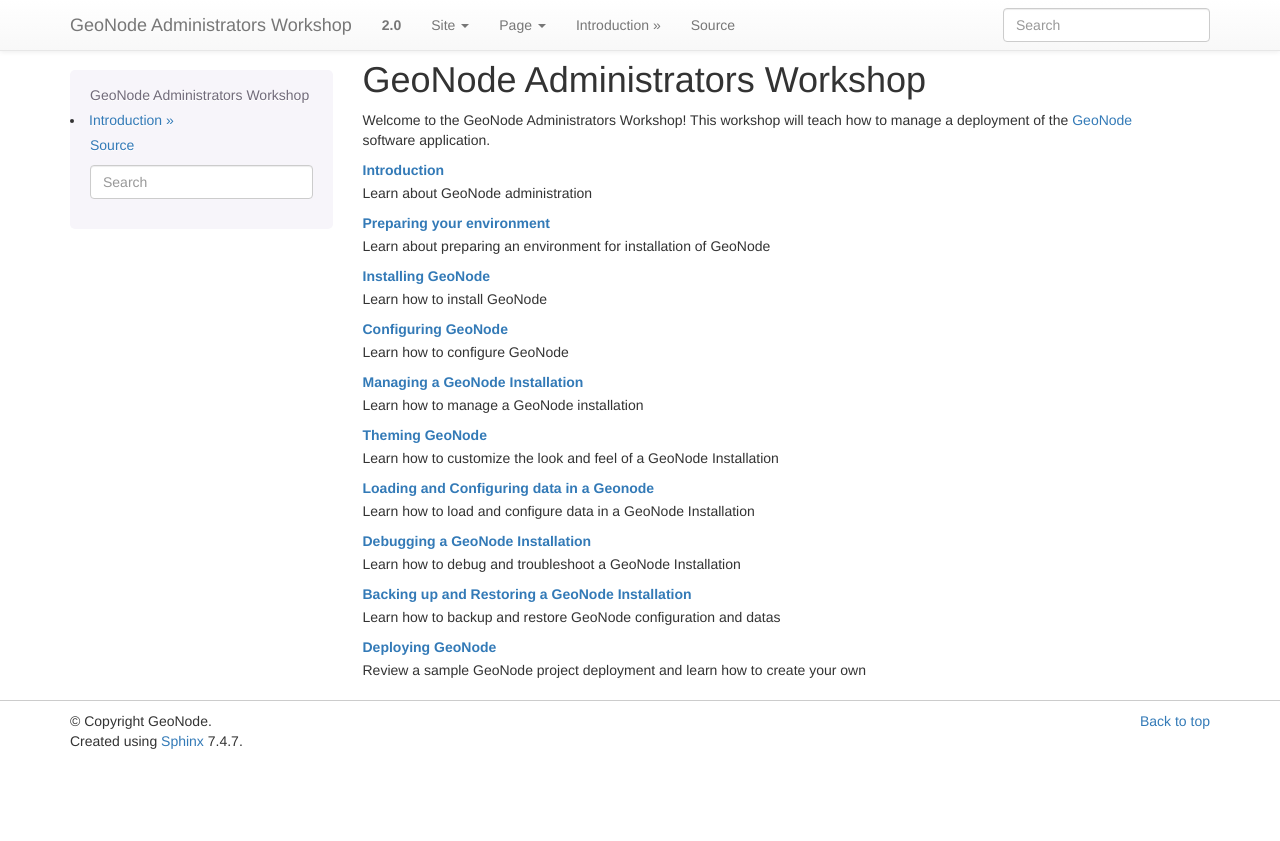
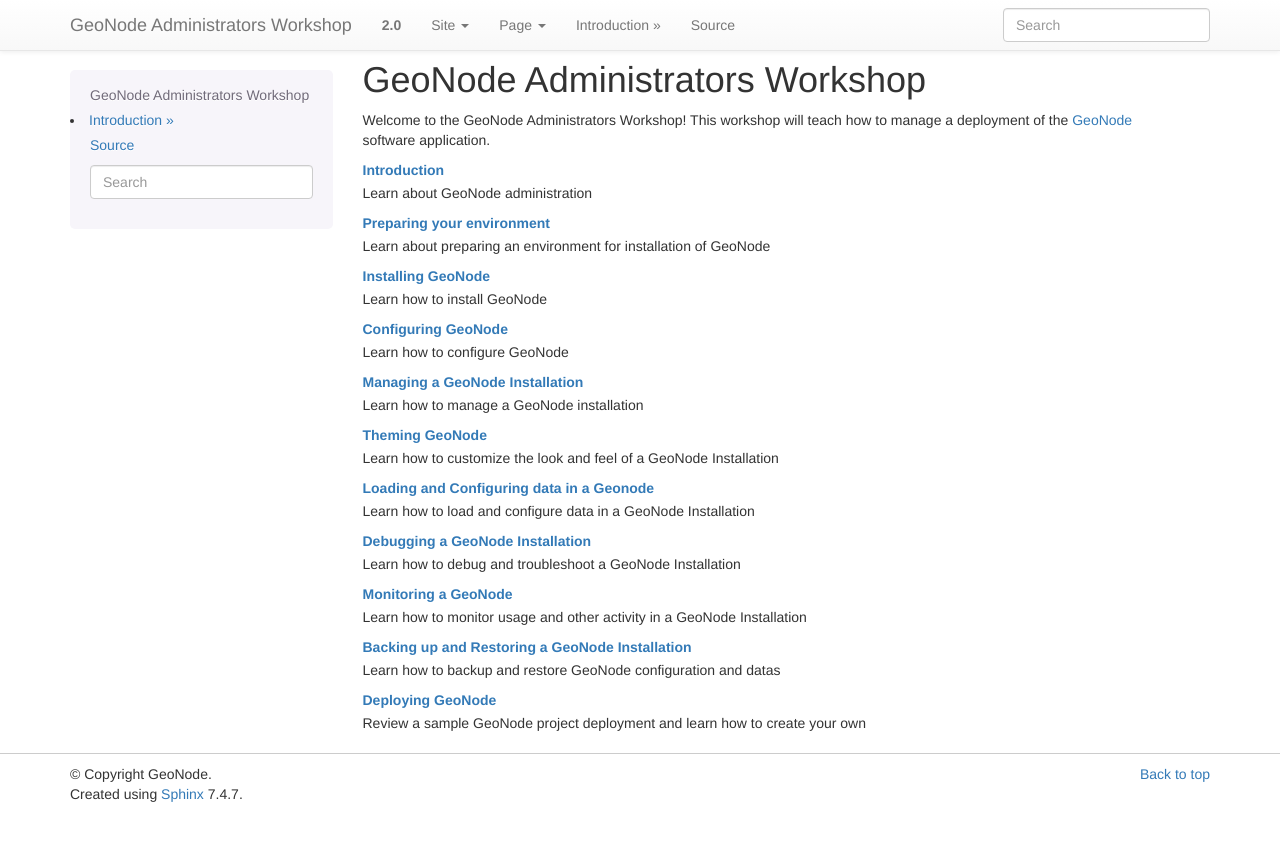
Before and after one commit to lucacasagrande/geonode-workshops, a Sphinx documentation site: the page built from admin/doc/index.rst, in a window 1280 px wide. Shown: the top 841 px of the page. Built offline with Sphinx 7.4.7, drawn with Linux system fonts in a browser that asks for light colours.

Commit message:
Add monitor section to index.rst

```diff
--- a/admin/doc/index.rst
+++ b/admin/doc/index.rst
@@ -22,8 +22,8 @@
    manage/index
    theme/index
    data/index
+   debug/index
    monitor/index
-   debug/index
    backup/index
    deploy/index
 
@@ -51,6 +51,9 @@
 :ref:`debug`
   Learn how to debug and troubleshoot a GeoNode Installation
 
+:ref:`monitor`
+  Learn how to monitor usage and other activity in a GeoNode Installation
+
 :ref:`backup`
   Learn how to backup and restore GeoNode configuration and datas
 
```
